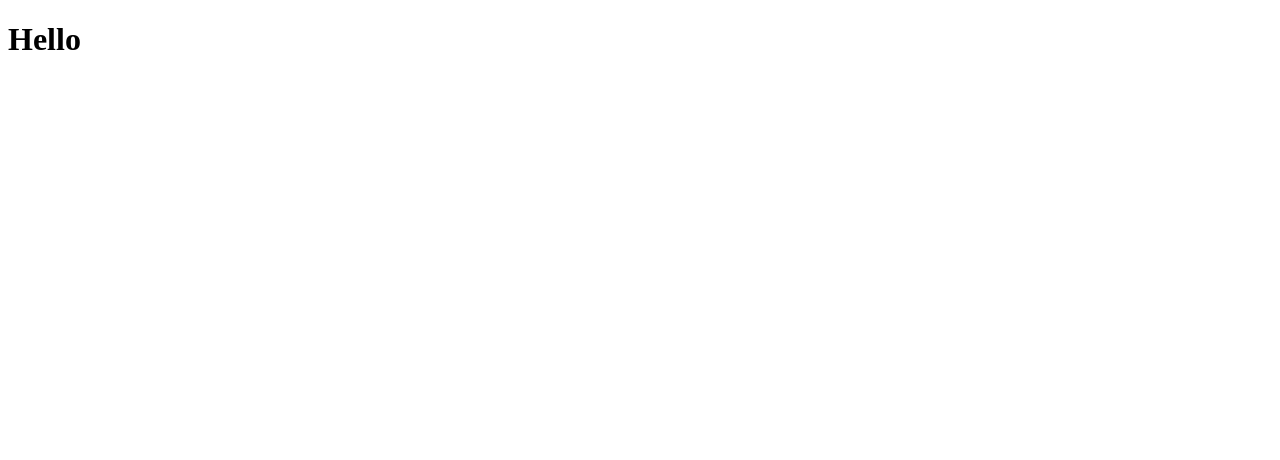
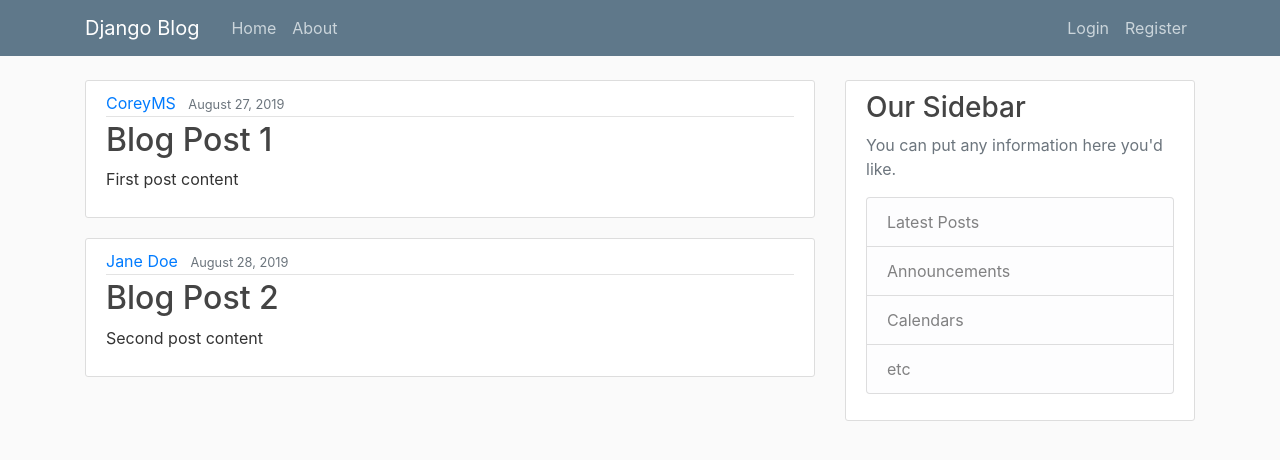
Before and after one commit to JasonPavlas/blog, a Django app: page / in a window 1280 px wide. Before the commit the part shown is almost empty. Shown: the top 460 px of the page. Run offline with Django 4.2, Linux system fonts and the light colour scheme; some libraries are stand-ins or nearby versions.

Commit message:
added css and bootstrap. Added the auth account

```diff
--- /dev/null
+++ b/django_project/blog/static/blog/main.css
@@ -0,0 +1,84 @@
+body {
+    background: #fafafa;
+    color: #333333;
+    margin-top: 5rem;
+  }
+
+  h1, h2, h3, h4, h5, h6 {
+    color: #444444;
+  }
+
+  ul {
+    margin: 0;
+  }
+
+  .bg-steel {
+    background-color: #5f788a;
+  }
+
+  .site-header .navbar-nav .nav-link {
+    color: #cbd5db;
+  }
+
+  .site-header .navbar-nav .nav-link:hover {
+    color: #ffffff;
+  }
+
+  .site-header .navbar-nav .nav-link.active {
+    font-weight: 500;
+  }
+
+  .content-section {
+    background: #ffffff;
+    padding: 10px 20px;
+    border: 1px solid #dddddd;
+    border-radius: 3px;
+    margin-bottom: 20px;
+  }
+
+  .article-title {
+    color: #444444;
+  }
+
+  a.article-title:hover {
+    color: #428bca;
+    text-decoration: none;
+  }
+
+  .article-content {
+    white-space: pre-line;
+  }
+
+  .article-img {
+    height: 65px;
+    width: 65px;
+    margin-right: 16px;
+  }
+
+  .article-metadata {
+    padding-bottom: 1px;
+    margin-bottom: 4px;
+    border-bottom: 1px solid #e3e3e3
+  }
+
+  .article-metadata a:hover {
+    color: #333;
+    text-decoration: none;
+  }
+
+  .article-svg {
+    width: 25px;
+    height: 25px;
+    vertical-align: middle;
+  }
+
+  .account-img {
+    height: 125px;
+    width: 125px;
+    margin-right: 20px;
+    margin-bottom: 16px;
+  }
+
+  .account-heading {
+    font-size: 2.5rem;
+  }
--- a/django_project/blog/templates/blog/about.html
+++ b/django_project/blog/templates/blog/about.html
@@ -0,0 +1,4 @@
+{% extends "blog/base.html"%}
+{% block content %}
+    <h1>Hello About</h1>
+{% endblock content %}
--- /dev/null
+++ b/django_project/blog/templates/blog/base.html
@@ -0,0 +1,73 @@
+{% load static %}
+<!DOCTYPE html>
+<html>
+<head>
+
+<head>
+    <!-- Required meta tags -->
+    <meta charset="utf-8">
+    <meta name="viewport" content="width=device-width, initial-scale=1, shrink-to-fit=no">
+
+    <!-- Bootstrap CSS -->
+    <link rel="stylesheet" href="https://cdn.jsdelivr.net/npm/bootstrap@4.0.0/dist/css/bootstrap.min.css" integrity="sha384-Gn5384xqQ1aoWXA+058RXPxPg6fy4IWvTNh0E263XmFcJlSAwiGgFAW/dAiS6JXm" crossorigin="anonymous">
+
+    <link rel="stylesheet" type="text/css" href="{% static 'blog/main.css' %}">
+
+    {% if title %}
+        <title>Django Blog - {{title }}</title>
+    {% else %}
+        <title>Django Blog</title>
+    {% endif %}
+</head>
+<body>
+<header class="site-header">
+  <nav class="navbar navbar-expand-md navbar-dark bg-steel fixed-top">
+    <div class="container">
+      <a class="navbar-brand mr-4" href="{% url 'blog-home' %}">Django Blog</a>
+      <button class="navbar-toggler" type="button" data-toggle="collapse" data-target="#navbarToggle" aria-controls="navbarToggle" aria-expanded="false" aria-label="Toggle navigation">
+      <span class="navbar-toggler-icon"></span>
+      </button>
+      <div class="collapse navbar-collapse" id="navbarToggle">
+        <div class="navbar-nav mr-auto">
+          <a class="nav-item nav-link" href="{% url 'blog-home' %}">Home</a>
+          <a class="nav-item nav-link" href="{% url 'blog-about' %}">About</a>
+        </div>
+        <!-- Navbar Right Side -->
+        <div class="navbar-nav">
+          <a class="nav-item nav-link" href="#">Login</a>
+          <a class="nav-item nav-link" href="#">Register</a>
+        </div>
+      </div>
+    </div>
+  </nav>
+</header>
+
+    <main role="main" class="container">
+  <div class="row">
+    <div class="col-md-8">
+      {% block content %}{% endblock %}
+    </div>
+    <div class="col-md-4">
+      <div class="content-section">
+        <h3>Our Sidebar</h3>
+        <p class='text-muted'>You can put any information here you'd like.
+          <ul class="list-group">
+            <li class="list-group-item list-group-item-light">Latest Posts</li>
+            <li class="list-group-item list-group-item-light">Announcements</li>
+            <li class="list-group-item list-group-item-light">Calendars</li>
+            <li class="list-group-item list-group-item-light">etc</li>
+          </ul>
+        </p>
+      </div>
+    </div>
+  </div>
+</main>
+
+    <!-- Optional JavaScript -->
+    <!-- jQuery first, then Popper.js, then Bootstrap JS -->
+    <script src="https://code.jquery.com/jquery-3.2.1.slim.min.js" integrity="sha384-KJ3o2DKtIkvYIK3UENzmM7KCkRr/rE9/Qpg6aAZGJwFDMVNA/GpGFF93hXpG5KkN" crossorigin="anonymous"></script>
+    <script src="https://cdn.jsdelivr.net/npm/popper.js@1.12.9/dist/umd/popper.min.js" integrity="sha384-ApNbgh9B+Y1QKtv3Rn7W3mgPxhU9K/ScQsAP7hUibX39j7fakFPskvXusvfa0b4Q" crossorigin="anonymous"></script>
+    <script src="https://cdn.jsdelivr.net/npm/bootstrap@4.0.0/dist/js/bootstrap.min.js" integrity="sha384-JZR6Spejh4U02d8jOt6vLEHfe/JQGiRRSQQxSfFWpi1MquVdAyjUar5+76PVCmYl" crossorigin="anonymous"></script>
+
+</body>
+</html>
--- a/django_project/blog/templates/blog/home.html
+++ b/django_project/blog/templates/blog/home.html
@@ -1,9 +1,15 @@
-<!DOCTYPE html>
-<html>
-<head>
-<title></title>
-</head>
-<body>
-<h1>Hello</h1>
-</body>
-</html>
+{% extends "blog/base.html"%}
+{% block content %}
+    {% for post in posts%}
+        <article class="media content-section">
+  <div class="media-body">
+    <div class="article-metadata">
+      <a class="mr-2" href="#">{{ post.author }}</a>
+      <small class="text-muted">{{ post.date_posted }}</small>
+    </div>
+    <h2><a class="article-title" href="#">{{ post.title }}</a></h2>
+    <p class="article-content">{{ post.content }}</p>
+  </div>
+</article>
+    {% endfor %}
+{% endblock content %}
--- a/django_project/blog/views.py
+++ b/django_project/blog/views.py
@@ -1,8 +1,25 @@
 from django.shortcuts import render
-from django.http import HttpResponse
+
+posts = [
+    {
+        'author': 'CoreyMS',
+        'title': 'Blog Post 1',
+        'content': 'First post content',
+        'date_posted': 'August 27, 2019'
+    },
+    {
+        'author': 'Jane Doe',
+        'title': 'Blog Post 2',
+        'content': 'Second post content',
+        'date_posted': 'August 28, 2019'
+    }
+]
 
 def home(request):
-    return render(request, 'blog/home.html')
+    context = {
+        'posts': posts
+    }
+    return render(request, 'blog/home.html', context)
 
 def about(request):
-    return HttpResponse('<h1>Blog About</h1>')
+    return render(request, 'blog/about.html', {'title': 'About'})
--- a/django_project/django_project/urls.py
+++ b/django_project/django_project/urls.py
@@ -1,18 +1,3 @@
-"""django_project URL Configuration
-
-The `urlpatterns` list routes URLs to views. For more information please see:
-    https://docs.djangoproject.com/en/4.1/topics/http/urls/
-Examples:
-Function views
-    1. Add an import:  from my_app import views
-    2. Add a URL to urlpatterns:  path('', views.home, name='home')
-Class-based views
-    1. Add an import:  from other_app.views import Home
-    2. Add a URL to urlpatterns:  path('', Home.as_view(), name='home')
-Including another URLconf
-    1. Import the include() function: from django.urls import include, path
-    2. Add a URL to urlpatterns:  path('blog/', include('blog.urls'))
-"""
 from django.contrib import admin
 from django.urls import path, include
 
```
Also changed, not shown: django_project/db.sqlite3, 1 other file.
